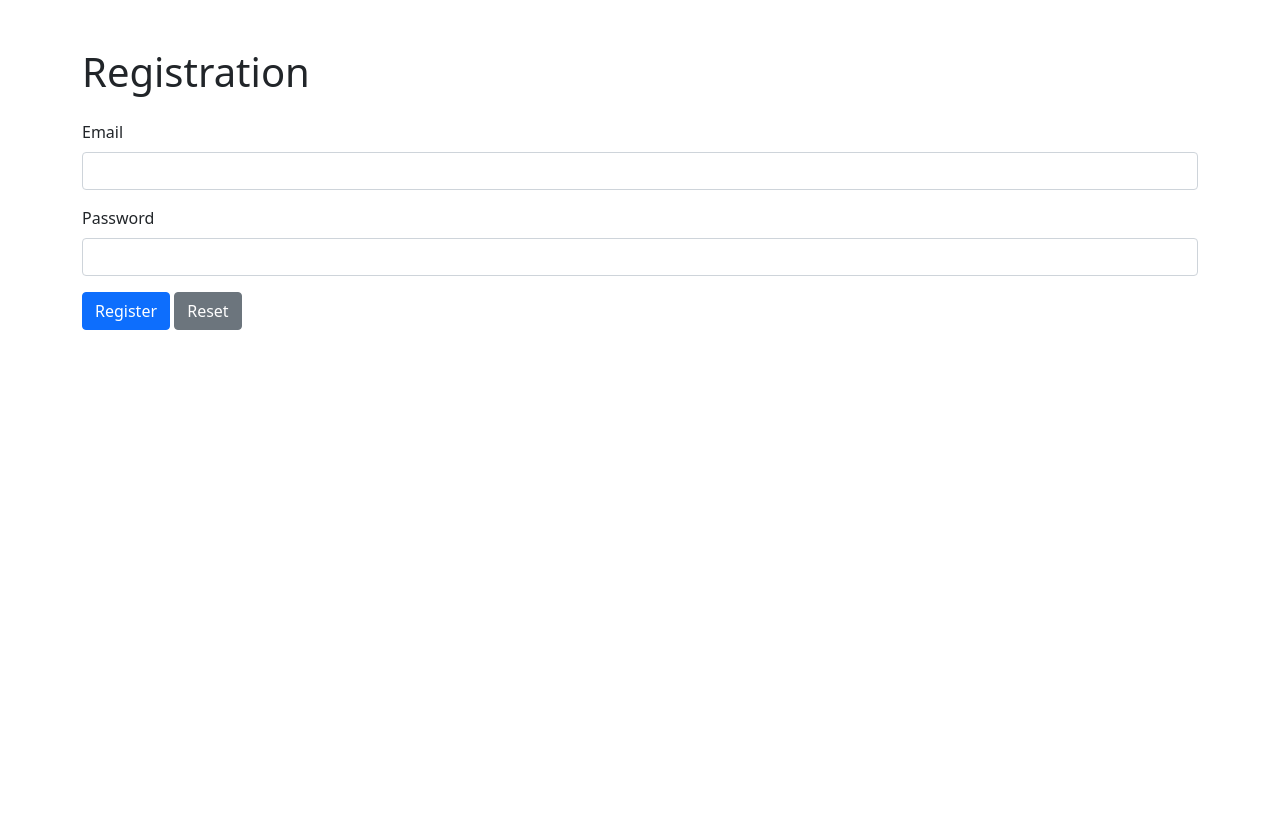
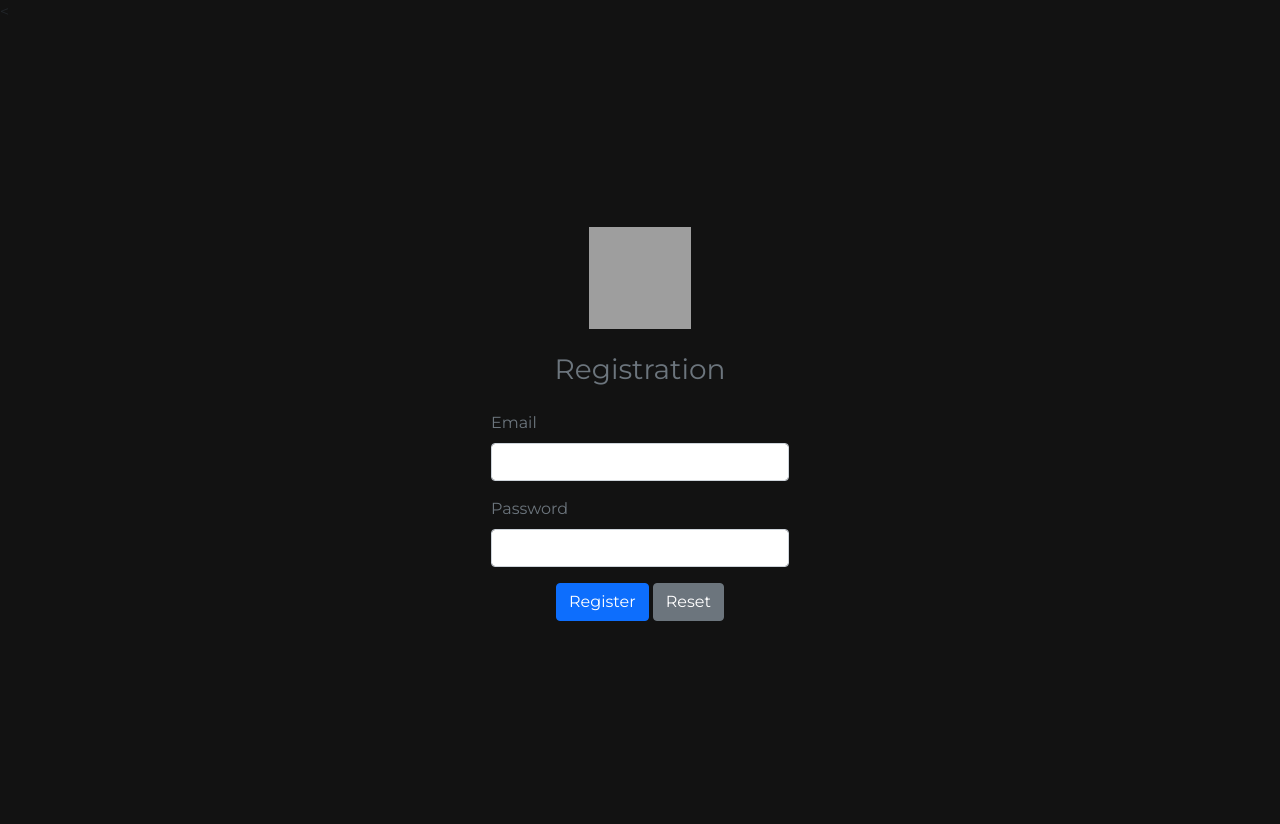
Before and after one commit to lj4028aim/TCSS506_Project, a Flask app: page /register in a window 1280 px wide. Before the commit the page ends 330 px from the top, so only its background shows below. Run offline with Flask 2, Linux system fonts and the light colour scheme; grey boxes are pictures that could not be loaded.

Commit message:
update register html style to be consistent with login

```diff
--- a/flask-project/templates/register.html
+++ b/flask-project/templates/register.html
@@ -1,28 +1,53 @@
 <!doctype html>
-<html>
+<html lang="en">
     <head>
-    <title>Registration</title>
+        <<!-- Required meta tags -->
+    <meta charset="utf-8">
+    <meta name="viewport" content="width=device-width, initial-scale=1">
+
     <!-- Bootstrap CSS -->
-    <link rel="stylesheet" href="https://cdn.jsdelivr.net/npm/bootstrap@5.0.2/dist/css/bootstrap.min.css">
+    <link href="https://cdn.jsdelivr.net/npm/bootstrap@5.0.2/dist/css/bootstrap.min.css" rel="stylesheet" integrity="sha384-EVSTQN3/azprG1Anm3QDgpJLIm9Nao0Yz1ztcQTwFspd3yD65VohhpuuCOmLASjC" crossorigin="anonymous">
+    <link rel="stylesheet" href="https://cdn.jsdelivr.net/npm/bootstrap-icons@1.10.5/font/bootstrap-icons.css">
+
+    <!-- Custom CSS -->
+    <style>
+        @import url('https://fonts.googleapis.com/css2?family=Montserrat&display=swap');
+
+        :root {
+            --body: #121212;
+        }
+
+        body {
+            font-family: 'Montserrat', sans-serif;
+            background-color: var(--body)
+        }
+    </style>
+    <title>Create Account</title>
     </head>
     <body>
-    <div class="container">
-        <h1 class="mt-5">Registration</h1>
+        <main>
+            <!-- Registration Section-->
+            <div class="d-flex" style="height:100vh">
+                <section class="w-100 m-auto p-3 text-center" style="max-width:330px;">
+                    <img class="mb-4" src="https://th.bing.com/th/id/OIG.kFprir8.tHEd2QltvC7Q?pid=ImgGn" alt="" width="102" height="102">
+                    <h1 class="h3 text-secondary">Registration</h1>
                     <form method="POST" action="{{ url_for('register') }}" class="mt-4">
-            <div class="mb-3">
-                <label for="email" class="form-label">Email</label>
+                        <div class="mb-3 text-start">
+                            <label for="email" class="form-label text-secondary">Email</label>
                             <input type="email" class="form-control" id="email" name="email" required>
                         </div>
-            <div class="mb-3">
-                <label for="password" class="form-label">Password</label>
+                        <div class="mb-3 text-start">
+                            <label for="password" class="form-label text-secondary">Password</label>
                             <input type="password" class="form-control" id="password" name="password" required>
                         </div>
                         <button type="submit" class="btn btn-primary">Register</button>
                         <button type="reset" class="btn btn-secondary">Reset</button>
                     </form>
+                </section>
             </div>
+        </main>
 
         <!-- Bootstrap JS -->
-    <script src="https://cdn.jsdelivr.net/npm/bootstrap@5.0.2/dist/js/bootstrap.bundle.min.js"></script>
+        <script src="https://cdn.jsdelivr.net/npm/bootstrap@5.0.2/dist/js/bootstrap.bundle.min.js" integrity="sha384-MrcW6ZMFYlzcLA8Nl+NtUVF0sA7MsXsP1UyJoMp4YLEuNSfAP+JcXn/tWtIaxVXM" crossorigin="anonymous"></script>
     </body>
 </html>
```
Lines whose indentation alone changed are shown as unchanged.
